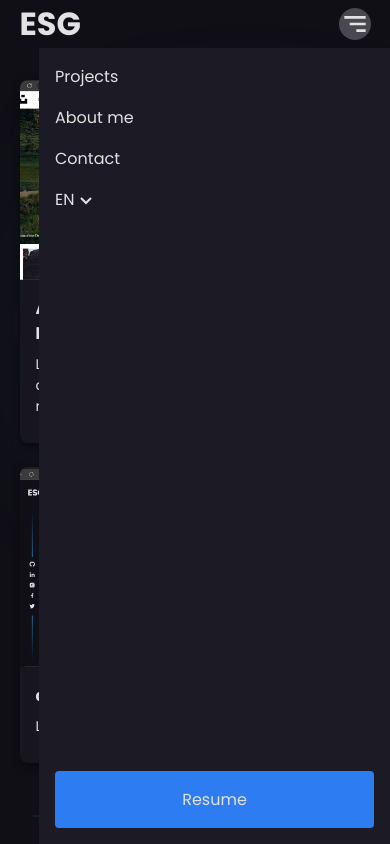
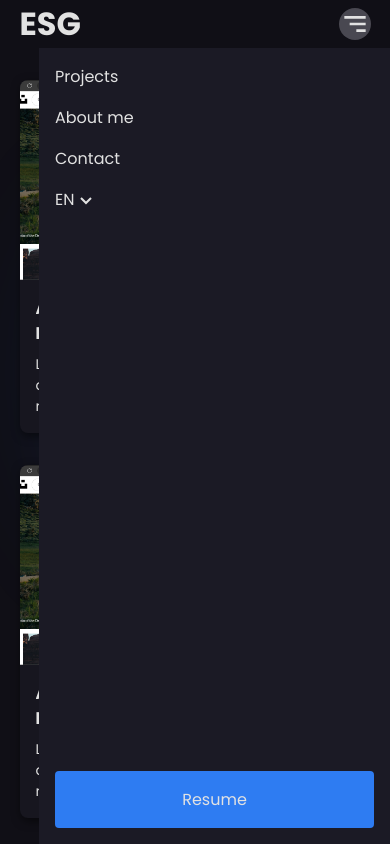
Before and after one commit to EribertoSG/My-portfolio, a Next.js app: page /projects in a window 390 px wide. Shown: the top 844 px of the page. Built offline with nearby package versions, Linux system fonts and the light colour scheme.

Commit message:
Se arreglo el card. Se mejoro la logica del menu. Se arreglo la barra de redes sociales.

```diff
--- a/src/app/projects/layout.js
+++ b/src/app/projects/layout.js
@@ -4,9 +4,11 @@ import SocialNetworks from '@/components/molecules/Social/SocialNetwork'
 
 export default function layout({ children }) {
     return (
-        <section className={styles.sectionProjects}>
+        <section className={styles.projects}>
             <div className={styles.backgroundProjects} />
-            {children}
+            <div className={styles.sectionProjects}>
+                {children}
+            </div>
             <SocialNetworks />
         </section>
     )
--- a/src/app/projects/page.js
+++ b/src/app/projects/page.js
@@ -11,6 +11,30 @@ export default function page() {
         },
         {
             id: 1,
+            src: '/projects/unsplash.png',
+            title: 'Aqui va el titulo y si es demasiado largo se tiene que ocultar el resto del titulo y todo lo demas ',
+            description: 'La description de este proyecto es demasiado larga, asi que se necesita que se restriga a 4 lineas. Al final ponerle un especie de ellipsis para que se vea chingona. Es necesario que se vea bien en todo los tamaños.    '
+        },
+        {
+            id: 1,
+            src: '/projects/unsplash.png',
+            title: 'Aqui va el titulo y si es demasiado largo se tiene que ocultar el resto del titulo y todo lo demas ',
+            description: 'La description de este proyecto es demasiado larga, asi que se necesita que se restriga a 4 lineas. Al final ponerle un especie de ellipsis para que se vea chingona. Es necesario que se vea bien en todo los tamaños.    '
+        },
+        {
+            id: 1,
+            src: '/projects/portfolio.png',
+            title: 'aqui va el titulo',
+            description: 'La description'
+        },
+        {
+            id: 1,
+            src: '/projects/portfolio.png',
+            title: 'aqui va el titulo',
+            description: 'La description'
+        },
+        {
+            id: 1,
             src: '/projects/portfolio.png',
             title: 'aqui va el titulo',
             description: 'La description'
--- a/src/components/layouts/homeBanner/homeBanner.module.css
+++ b/src/components/layouts/homeBanner/homeBanner.module.css
@@ -100,7 +100,7 @@
 
 @media screen and (max-width:576px) {
     .nameContainer {
-        min-height: 8.50rem;
+        min-height: 10.30rem;
         margin-bottom: 1rem;
         margin-top: 1rem;
     }
--- a/src/components/molecules/Card/card.module.css
+++ b/src/components/molecules/Card/card.module.css
@@ -1,6 +1,7 @@
 .card {
     width: 17.25rem;
     max-height: 320px;
+    min-height: 315px;
     background-color: #17161F;
     border-radius: .5rem;
     overflow: hidden;
@@ -13,6 +14,7 @@
     @media screen and (max-width: 576px) {
         width: 100%;
         max-height: 400px;
+        min-height: 350px;
     }
 
 }
--- a/src/components/molecules/Social/socialNetworks.module.css
+++ b/src/components/molecules/Social/socialNetworks.module.css
@@ -11,6 +11,13 @@
         position: fixed;
         left: 4%;
         height: calc(100% - 6rem);
+        top: 6rem;
+    }
+}
+@media screen and (max-width: 624px){
+    .socialNetworks{
+        width: 100%;
+        margin-top: 2rem;
     }
 }
 @media screen and (min-width: 1200px) {
--- a/src/components/organisms/Navigation/Navigation.jsx
+++ b/src/components/organisms/Navigation/Navigation.jsx
@@ -15,9 +15,10 @@ const Navigation = () => {
         setIsActive(!isActive)
     }
     useEffect(() => {
-        setIsActive(!isActive)
+        currentRoute == '/'
+            ? setIsActive(false)
+            : setIsActive(!isActive)
     }, [currentRoute])
-
 
     const { isAtTop } = useScrollDirection()
 
--- a/src/styles/projects.module.css
+++ b/src/styles/projects.module.css
@@ -1,3 +1,7 @@
+.projects {
+    position: relative;
+}
+
 .sectionProjects {
     display: grid;
     min-height: calc(100vh - 3rem);
@@ -8,13 +12,28 @@
     margin: 0 auto;
     padding-top: 2rem;
 
-    @media (min-width: 1024px) {
+    @media screen and (min-width: 1024px) {
         min-height: calc(100vh - 6rem);
         padding: 1rem 2rem;
         max-width: 1250px;
         margin-left: 2rem;
         width: 100%;
         gap: 1.7rem;
+        justify-items: center;
+    }
+}
+
+@media screen and (max-width: 1024px) {
+    .sectionProjects {
+        justify-items: end;
+        gap: 0;
+        grid-row-gap: 2rem;
+    }
+}
+
+@media screen and (max-width: 624px) {
+    .sectionProjects {
+        justify-items: center;
     }
 }
 
```
Also changed, not shown: src/components/atoms/bottom/bottom.module.css (+6 -1 lines), src/components/layouts/homeBanner/HomeBanner.jsx (+0 -7 lines).
